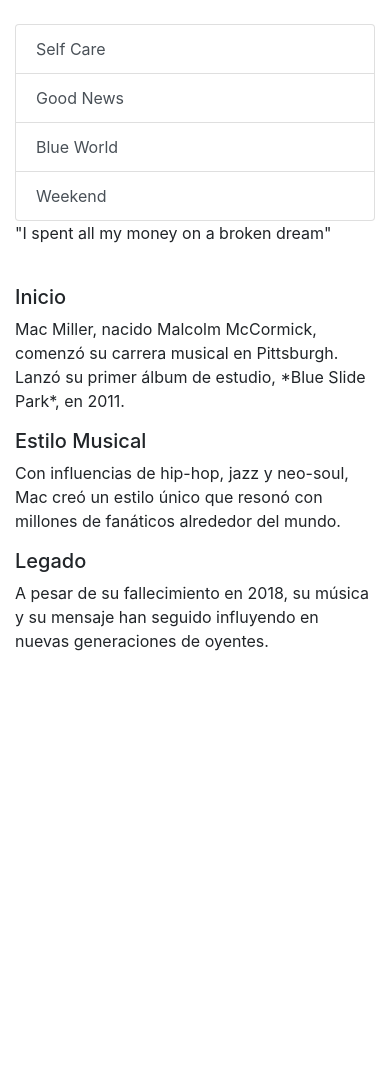
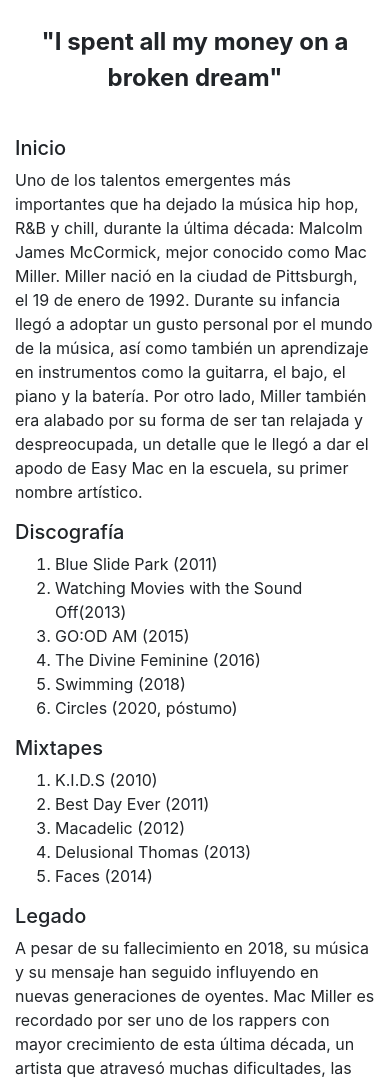
Before and after one commit to mateodlso/Responsive_Taller_15.1.1, a plain HTML site: page index.html in a window 390 px wide. Shown: the part 80-1162 px from the top of the page. Before the commit the page ends 844 px from the top, so only its background shows below. Drawn offline with nearby package versions, Linux system fonts and the light colour scheme.

Commit message:
mejorando el index

```diff
--- a/index.html
+++ b/index.html
@@ -5,19 +5,39 @@
     <meta name="viewport" content="width=device-width, initial-scale=1.0">
     <title>Mac Miller Tribute</title>
     <link href="https://stackpath.bootstrapcdn.com/bootstrap/4.5.2/css/bootstrap.min.css" rel="stylesheet">
+    <link rel="stylesheet" href="style.css">
 </head>
 <body>
     <div class="container-lg mt-4">
-        <!-- Header -->
-        <nav class="navbar navbar-expand-lg navbar-light bg-light">
+        <!-- Navbar con menú hamburguesa -->
+        <nav class="navbar navbar-expand-md navbar-light bg-light">
             <a class="navbar-brand" href="#">Mac Miller</a>
-            <div class="collapse navbar-collapse">
+            <!-- Botón hamburguesa -->
+            <button class="navbar-toggler" type="button" data-toggle="collapse" data-target="#navbarNav" aria-controls="navbarNav" aria-expanded="false" aria-label="Toggle navigation">
+                <span class="navbar-toggler-icon"></span>
+            </button>
+            <!-- Menú colapsable -->
+            <div class="collapse navbar-collapse" id="navbarNav">
                 <ul class="navbar-nav mr-auto">
                     <li class="nav-item"><a class="nav-link" href="#">Discografía</a></li>
                     <li class="nav-item"><a class="nav-link" href="#">Biografía</a></li>
                     <li class="nav-item"><a class="nav-link" href="#">Frases</a></li>
+
+                    <!-- Dropdown para canciones en pantallas MD o menores -->
+                    <li class="nav-item dropdown d-md-block d-lg-none">
+                        <a class="nav-link dropdown-toggle" href="#" id="dropdownCanciones" role="button" data-toggle="dropdown" aria-haspopup="true" aria-expanded="false">
+                            Canciones
+                        </a>
+                        <div class="dropdown-menu" aria-labelledby="dropdownCanciones">
+                            <a class="dropdown-item" href="#">Self Care</a>
+                            <a class="dropdown-item" href="#">Good News</a>
+                            <a class="dropdown-item" href="#">Blue World</a>
+                            <a class="dropdown-item" href="#">Weekend</a>
+                        </div>
+                    </li>
                 </ul>
-                <form class="form-inline">
+                <!-- Input de búsqueda, solo visible en pantallas LG o mayores -->
+                <form class="form-inline d-none d-lg-block">
                     <input class="form-control mr-sm-2" type="search" placeholder="Buscar">
                 </form>
             </div>
@@ -25,7 +45,7 @@
 
         <!-- Main Content -->
         <div class="row mt-4">
-            <div class="col-md-3">
+            <div class="col-lg-3 d-none d-lg-block">
                 <div class="list-group">
                     <a href="#" class="list-group-item list-group-item-action">Self Care</a>
                     <a href="#" class="list-group-item list-group-item-action">Good News</a>
@@ -33,8 +53,9 @@
                     <a href="#" class="list-group-item list-group-item-action">Weekend</a>
                 </div>
             </div>
-            <div class="col-md-9">
-                <!-- Carousel with song lyrics -->
+
+            <div class="col-lg-9">
+                <!-- Carousel -->
                 <div id="lyricsCarousel" class="carousel slide" data-ride="carousel">
                     <div class="carousel-inner">
                         <div class="carousel-item active">
@@ -48,19 +69,42 @@
                         </div>
                     </div>
                 </div>
+
+                <!-- Biografia -->
                 <div class="row mt-4">
-                    <!-- Biography Text -->
-                    <div class="col-md-4">
+                    <!-- Sección Inicio -->
+                    <div class="col-lg-4">
                         <h5>Inicio</h5>
-                        <p>Mac Miller, nacido Malcolm McCormick, comenzó su carrera musical en Pittsburgh. Lanzó su primer álbum de estudio, *Blue Slide Park*, en 2011.</p>
+                        <p>Uno de los talentos emergentes más importantes que ha dejado la música hip hop, R&B y chill, durante la última década: Malcolm James McCormick, mejor conocido como Mac Miller.
+                            Miller nació en la ciudad de Pittsburgh, el 19 de enero de 1992. Durante su infancia llegó a adoptar un gusto personal por el mundo de la música, así como también un aprendizaje en instrumentos como la guitarra, el bajo, el piano y la batería. Por otro lado, Miller también era alabado por su forma de ser tan relajada y despreocupada, un detalle que le llegó a dar el apodo de Easy Mac en la escuela, su primer nombre artístico.
+                        </p>
                     </div>
-                    <div class="col-md-4">
-                        <h5>Estilo Musical</h5>
-                        <p>Con influencias de hip-hop, jazz y neo-soul, Mac creó un estilo único que resonó con millones de fanáticos alrededor del mundo.</p>
+
+                    <!-- Sección Discografía -->
+                    <div class="col-lg-4">
+                        <h5>Discografía</h5>
+                        <ol>
+                            <li>Blue Slide Park (2011)</li>
+                            <li>Watching Movies with the Sound Off(2013)</li>
+                            <li>GO:OD AM (2015)</li>
+                            <li>The Divine Feminine (2016)</li>
+                            <li>Swimming (2018)</li>
+                            <li>Circles (2020, póstumo)</li>
+                        </ol>
+                        <h5>Mixtapes</h5>
+                        <ol>
+                            <li>K.I.D.S (2010)</li>
+                            <li>Best Day Ever (2011)</li>
+                            <li>Macadelic (2012)</li>
+                            <li>Delusional Thomas (2013)</li>
+                            <li>Faces (2014)</li>
+                        </ol>
                     </div>
-                    <div class="col-md-4">
+
+                    <!-- Sección Legado -->
+                    <div class="col-lg-4">
                         <h5>Legado</h5>
-                        <p>A pesar de su fallecimiento en 2018, su música y su mensaje han seguido influyendo en nuevas generaciones de oyentes.</p>
+                        <p>A pesar de su fallecimiento en 2018, su música y su mensaje han seguido influyendo en nuevas generaciones de oyentes. Mac Miller es recordado por ser uno de los rappers con mayor crecimiento de esta última década, un artista que atravesó muchas dificultades, las cuales le dieron una clara inspiración y profundo significado a su respectiva discografía. Miller logró tocar las vidas de millones de fanáticos y oyentes, los cuales encontraron un respiro y apoyo en sus canciones. Por esa razón lo recordamos con este pequeño repaso de su historia, mandandole mucho amor donde quiera que esté.</p>
                     </div>
                 </div>
             </div>
--- /dev/null
+++ b/style.css
@@ -0,0 +1,13 @@
+ /* Personaliza estilos para tamaño LG */
+ .container-lg {
+    max-width: 1140px;
+}
+/* Asegurar que el contenido del carrusel esté centrado */
+#lyricsCarousel .carousel-inner p {
+    text-align: center;
+    font-size: 1.5rem;
+    font-weight: bold;
+}
+.biography-text {
+    font-size: 1.1rem;
+}
```
Also changed, not shown: 1 other file.
